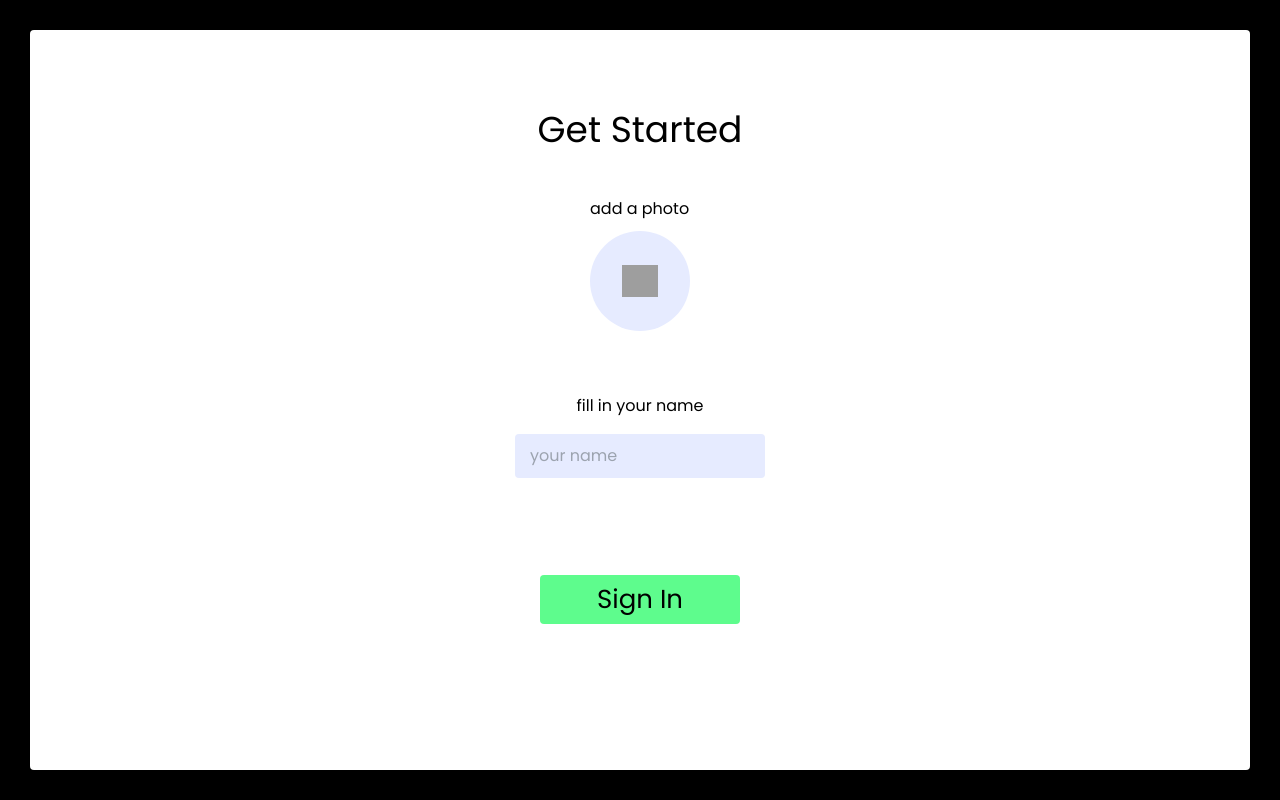
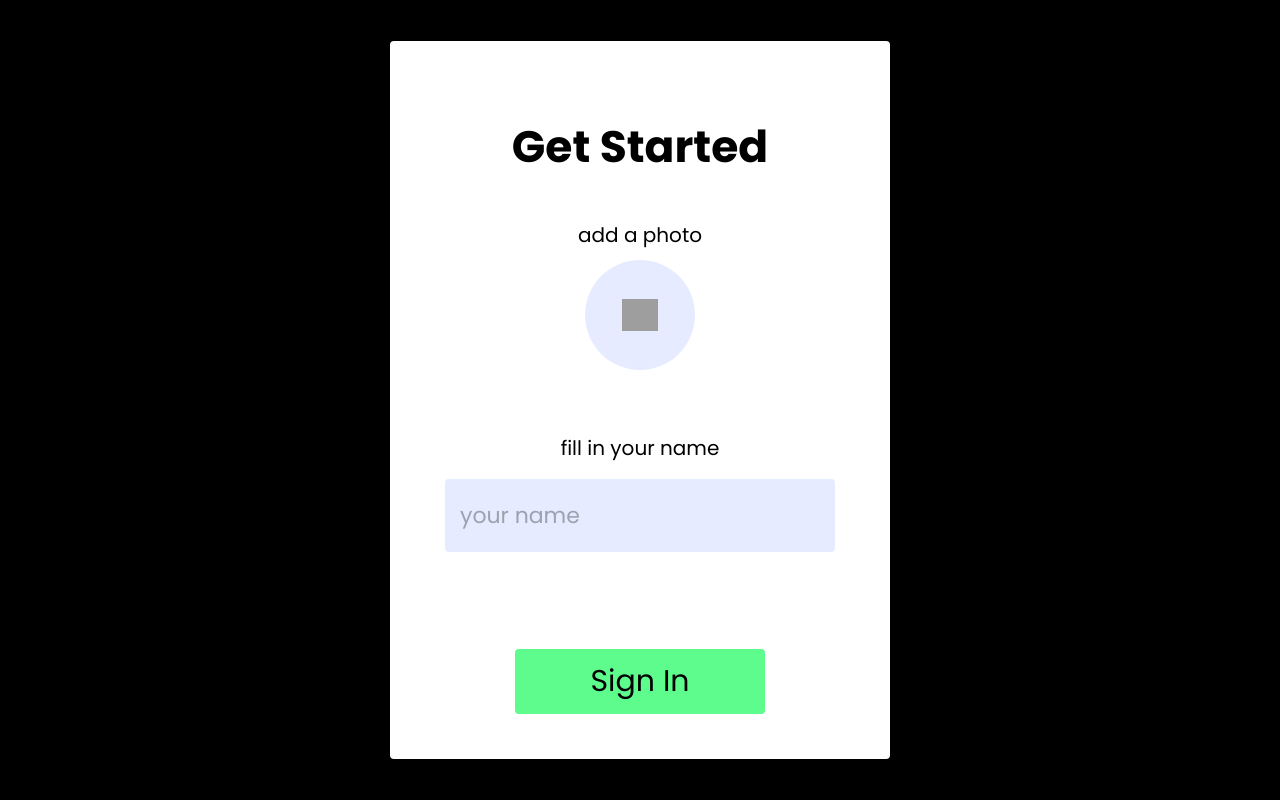
Before and after one commit to lukannozadze/todoList-unilab-assignment, a React (Create React App) app: page /registration in a window 1280 px wide. Built offline with nearby package versions, Linux system fonts and the light colour scheme; grey boxes are pictures that could not be loaded.

Commit message:
finish: registration page responsive design

```diff
--- a/src/Pages/Registration/Card.jsx
+++ b/src/Pages/Registration/Card.jsx
@@ -1,6 +1,6 @@
 const Card = (props) => {
   return (
-    <div className="bg-[#ffffff] w-screen m-[30px] rounded-[4px] flex flex-col items-center  font-poppins ">
+    <div className="bg-[#ffffff] w-screen m-[30px] rounded-[4px] flex flex-col items-center font-poppins sm:w-[450px] lg:w-[500px] def:w-[588px] def:h-[688px]">
       {props.children}
     </div>
   );
--- a/src/Pages/Registration/NameInput.jsx
+++ b/src/Pages/Registration/NameInput.jsx
@@ -4,9 +4,15 @@ const nameInput = () => {
   };
   return (
     <form className="flex flex-col items-center ">
-      <label htmlFor="name">fill in your name</label>
+      <label
+        className="sm:text-[18px] lg:text-[20px] def:text-[22px]"
+        htmlFor="name"
+      >
+        fill in your name
+      </label>
       <input
-        className="bg-[#e6ebff] w-[250px] pt-[10px] pb-[10px] pl-[15px] rounded-[4px] mt-[16px] mb-[97px] outline-none"
+        className="bg-[#e6ebff] w-[250px] pt-[10px] pb-[10px] pl-[15px] rounded-[4px] mt-[16px] mb-[97px] outline-none sm:w-[340px] sm:pb-[15px] sm:pt-[15px]
+         lg:w-[390px] lg:pt-[20px] lg:pb-[20px] def:w-[487px] def:pt-[23px] def:pb-[23px] text-[22px] def:mb-[40px] "
         type="text"
         name="name"
         onChange={nameInputChangeHandler}
--- a/src/Pages/Registration/RegistrationPage.jsx
+++ b/src/Pages/Registration/RegistrationPage.jsx
@@ -4,9 +4,11 @@ import NameInput from "./NameInput";
 import SignInBtn from "./SignInBtn";
 const RegistrationPage = () => {
   return (
-    <div className="w-screen h-screen bg-[#000000] flex justify-center">
+    <div className="w-screen h-screen bg-[#000000] flex justify-center items-center">
       <Card>
-        <h1 className="text-[36px] mt-[73px]">Get Started</h1>
+        <h1 className="text-[36px] font-bold mt-[73px] sm:text-[40px] lg:text-[44px]">
+          Get Started
+        </h1>
         <UploadArea />
         <NameInput />
         <SignInBtn />
--- a/src/Pages/Registration/SignInBtn.jsx
+++ b/src/Pages/Registration/SignInBtn.jsx
@@ -14,7 +14,8 @@ const SignInBtn = () => {
   return (
     <button
       onClick={signInBtnHandler}
-      className="w-[200px] bg-[#5efc8d] text-[26px] rounded-[4px] pt-[5px] pb-[5px] hover:bg-[#000000] hover:text-[#ffffff] mb-[45px]"
+      className="w-[200px] bg-[#5efc8d] text-[26px] rounded-[4px] pt-[5px] pb-[5px] hover:bg-[#000000] hover:text-[#ffffff] mb-[45px]
+       sm:text-[28px] sm:w-[220px] lg:w-[250px] lg:pt-[10px] lg:pb-[10px] lg:text-[30px] def:text-[32px] def:w-[258px] def:mb-[20px]"
     >
       Sign In
     </button>
--- a/src/Pages/Registration/UploadArea.jsx
+++ b/src/Pages/Registration/UploadArea.jsx
@@ -34,9 +34,12 @@ const UploadArea = () => {
 
   return (
     <form className="mt-[40px]">
-      <label htmlFor="img">
+      <label
+        className="sm:text-[18px] lg:text-[20px] def:text-[22px] flex flex-col items-center"
+        htmlFor="img"
+      >
         add a photo
-        <div className="w-[100px] h-[100px] rounded-[50%] bg-[#e6ebff] flex justify-center items-center mt-[10px] mb-[63px] ">
+        <div className="w-[100px] h-[100px] rounded-[50%] bg-[#e6ebff] flex justify-center items-center mt-[10px] mb-[63px] lg:w-[110px] lg:h-[110px] def:w-[122px] def:h-[122px] ">
           {preview ? (
             <img
               className="w-[100%] h-[100%] rounded-[50%]"
```
